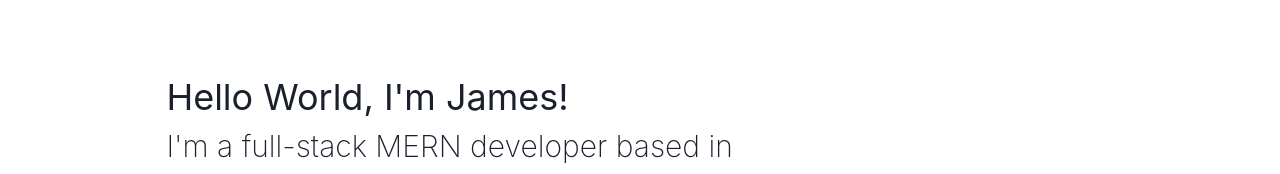
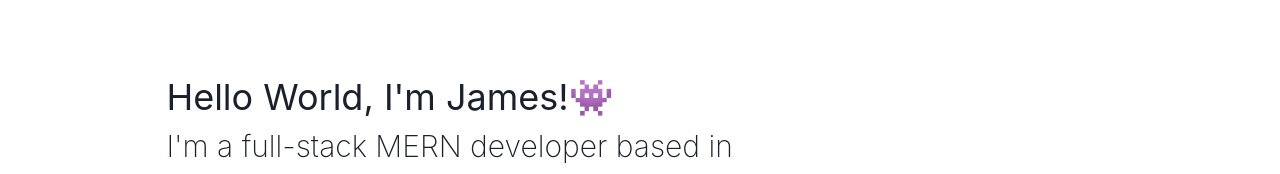
Before and after one commit to Sannnji/next-blog-portfolio, a Next.js app: page / in a window 1280 px wide. Shown: the part 148-322 px from the top of the page. Built offline with nearby package versions, Linux system fonts and the light colour scheme.

Commit message:
added 👾 emoji

```diff
--- a/pages/index.js
+++ b/pages/index.js
@@ -5,7 +5,7 @@ import { PageTitle } from "../components/PageTitle";
 import { Section } from "../components/Section";
 
 export default function Home() {
-  const title = "Hello World, I'm James!";
+  const title = "Hello World, I'm James!👾";
   const subtitle = "I'm a full-stack MERN developer based in Rochester, NY";
 
   const aboutme1 = `Hi! I'm James Ji, a full-stack web developer based in Rochester, NY.
```
